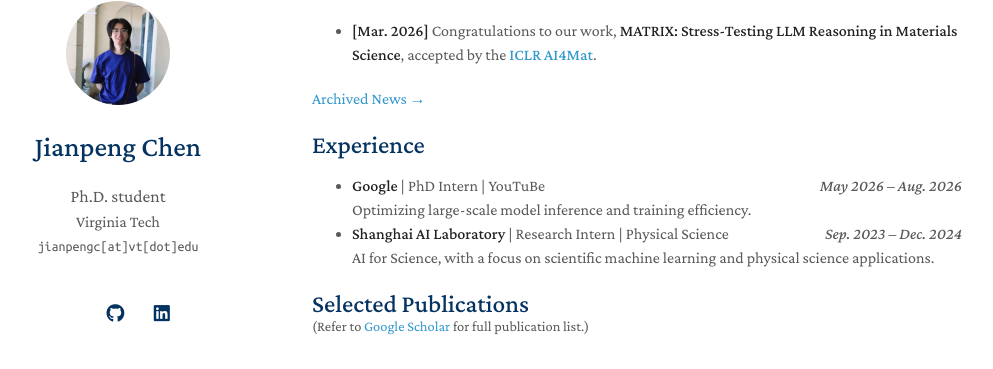
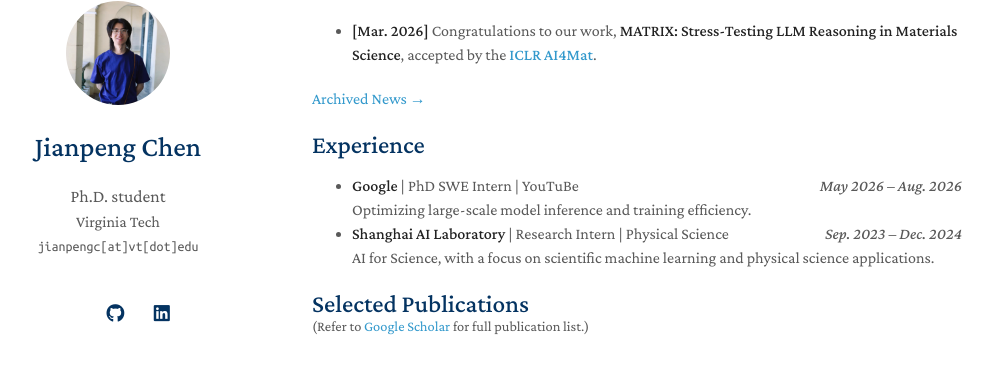
Before and after one commit to cjpcool/cjpcool.github.io, a Jekyll site: the page built from index.md, in a window 1280 px wide and 900 px high, scrolled down 861 px. Shown: the part 83-452 px from the top of the window, without its empty margins (158-1151 px from the left). Built offline with Jekyll 4.4.1, drawn with Linux system fonts in a browser that asks for light colours; a style sheet for code colours, icons or effects is not loaded; our own code applies the rules of GitHub Pages for plain Markdown files.

Commit message:
Update index.md

```diff
--- a/index.md
+++ b/index.md
@@ -29,7 +29,7 @@ Some major results are as follows:
 -->
 
 ## Experience
-- [**Google**](https://www.google.com/) \| PhD Intern \| YouTuBe <span style="float: right;">*May 2026 – Aug. 2026*</span>
+- [**Google**](https://www.google.com/) \| PhD SWE Intern \| YouTuBe <span style="float: right;">*May 2026 – Aug. 2026*</span>
   Optimizing large-scale model inference and training efficiency.
 - [**Shanghai AI Laboratory**](https://www.shlab.org.cn/) \| Research Intern \| Physical Science <span style="float: right;">*Sep. 2023 – Dec. 2024*</span>
   AI for Science, with a focus on scientific machine learning and physical science applications.
```
